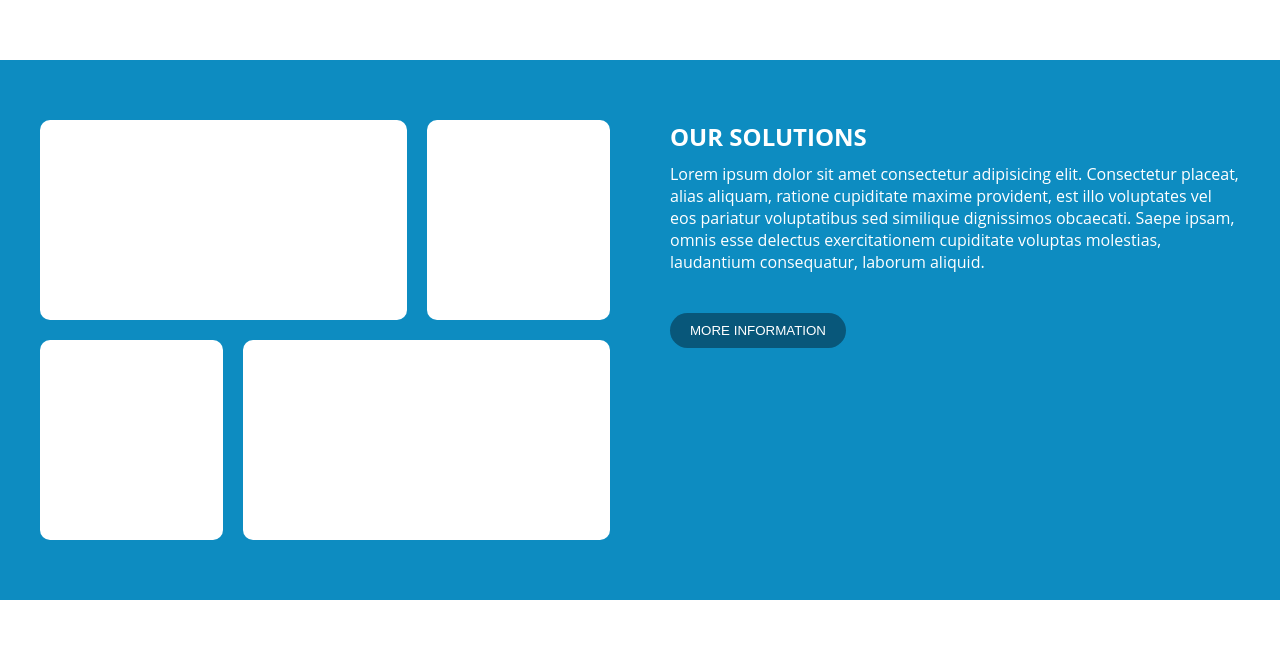
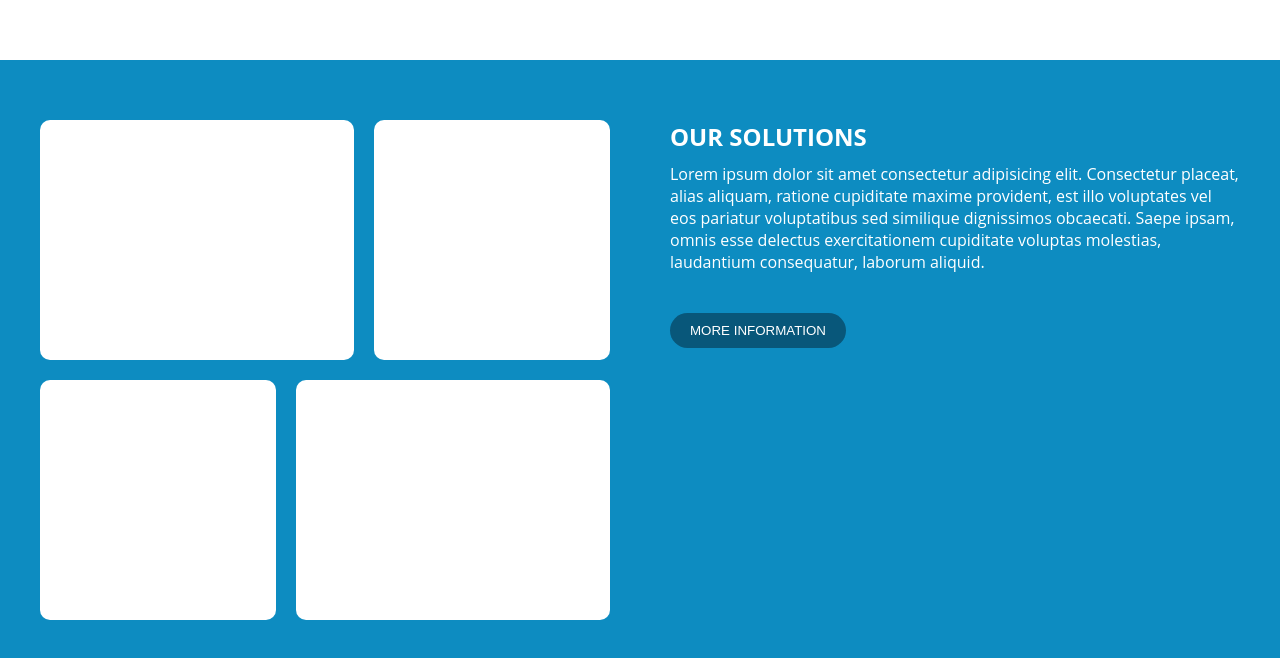
Before and after one commit to aflo7/landing-page-shumaker, a React (Vite) app: page / in a window 1280 px wide. Shown: the part 750-1408 px from the top of the page. Before the commit the page ends 1350 px from the top, so only its background shows below. Built offline with nearby package versions, Linux system fonts and the light colour scheme.

Commit message:
updated heights of the cards

```diff
--- a/src/App.css
+++ b/src/App.css
@@ -145,8 +145,8 @@ h2 {
   gap: 20px;
 }
 .drawer-wrapper > div {
-padding-right: 150px;
-font-weight: bold;
+  padding-right: 150px;
+  font-weight: bold;
 }
 
 .io-close-btn {
@@ -178,7 +178,6 @@ font-weight: bold;
     display: flex;
     gap: 30px;
   }
-
 
   .desktop-right-nav > div {
     text-transform: uppercase;
@@ -258,15 +257,17 @@ font-weight: bold;
   .card-wrapper-1 > div:nth-child(1) {
     background-color: white;
     border-radius: 10px;
-    height: 200px;
+    height: 240px;
+
     flex: 2;
   }
   .card-wrapper-1 > div:nth-child(2) {
     background-color: white;
     border-radius: 10px;
-    height: 200px;
+    height: 240px;
 
-    flex: 1;
+
+    flex: 1.5;
   }
 
   .card-wrapper-2 {
@@ -277,13 +278,17 @@ font-weight: bold;
   .card-wrapper-2 > div:nth-child(1) {
     background-color: white;
     border-radius: 10px;
-    flex: 1;
-    height: 200px;
+    flex: 1.5;
+    height: 240px;
+
+
   }
   .card-wrapper-2 > div:nth-child(2) {
     background-color: white;
     border-radius: 10px;
-    height: 200px;
+    height: 240px;
+
+
     flex: 2;
   }
 }
```
